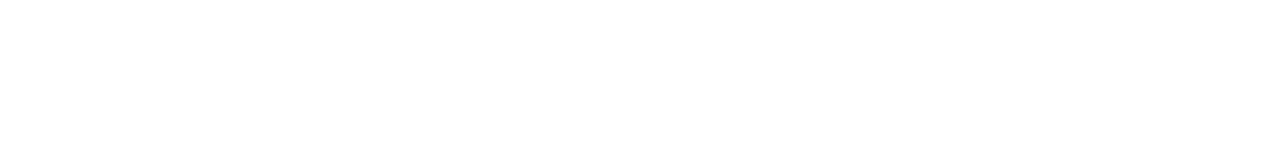
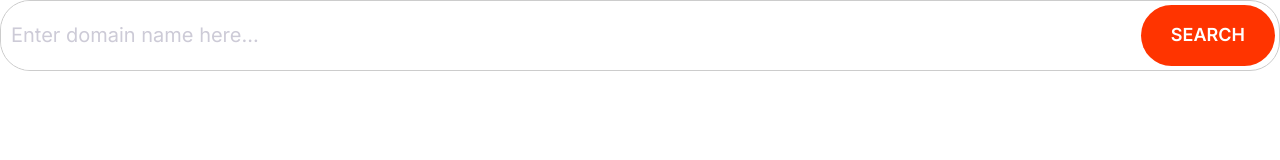
Before and after one commit to aman13e/aman13e.github.io, a plain HTML site: page index.html in a window 1280 px wide. Drawn offline with Linux system fonts and the light colour scheme.

Commit message:
buttons in inside inputs.

```diff
--- a/css/style.css
+++ b/css/style.css
@@ -4,6 +4,8 @@
    --color-accent:#ff3400;
    --color-headings:#1b0760;
    --color-body:#918ca4;
+   --color-border:#ccc;
+   --border-radius:30px;
 }
 
 *,
@@ -214,7 +216,7 @@ color: #fff;
 .input{
 padding: 1.5rem 3.5rem;
 border: 1px solid #ccc;
-border-radius: 30px;
+border-radius: var(--border-radius);
 outline: 0;
 font-size: 2rem;
 color: var(--color-headings);
@@ -222,6 +224,21 @@ color: var(--color-headings);
 ::placeholder{
   color: #cdcbd7;
 }
+.input-group{
+    border: 1px solid var(--color-border);
+    border-radius:var(--border-radius);
+    display: flex;
+
+}
+.input-group .input{
+    border: 0;
+    flex-grow: 1;
+    padding: 1.5rem 1rem;
+
+}
+.input-group .btn{
+margin: 4px;
+}
 @media screen and(min-width:1024px){
   .input{
     font-size: 1.5rem;
--- a/index.html
+++ b/index.html
@@ -13,6 +13,12 @@
     <title>Ma Proffesional Website</title>
 </head>
 <body>
+    <div class="input-group">
+
+        <input class="input" type="text" placeholder="Enter domain name here...">
+           <button class="btn btn--accent">SEARCH</button>
+         </div>
+
 
 
 </body>
```
Also changed, not shown: css/components/button in side input.html (added, +5 -0 lines).
